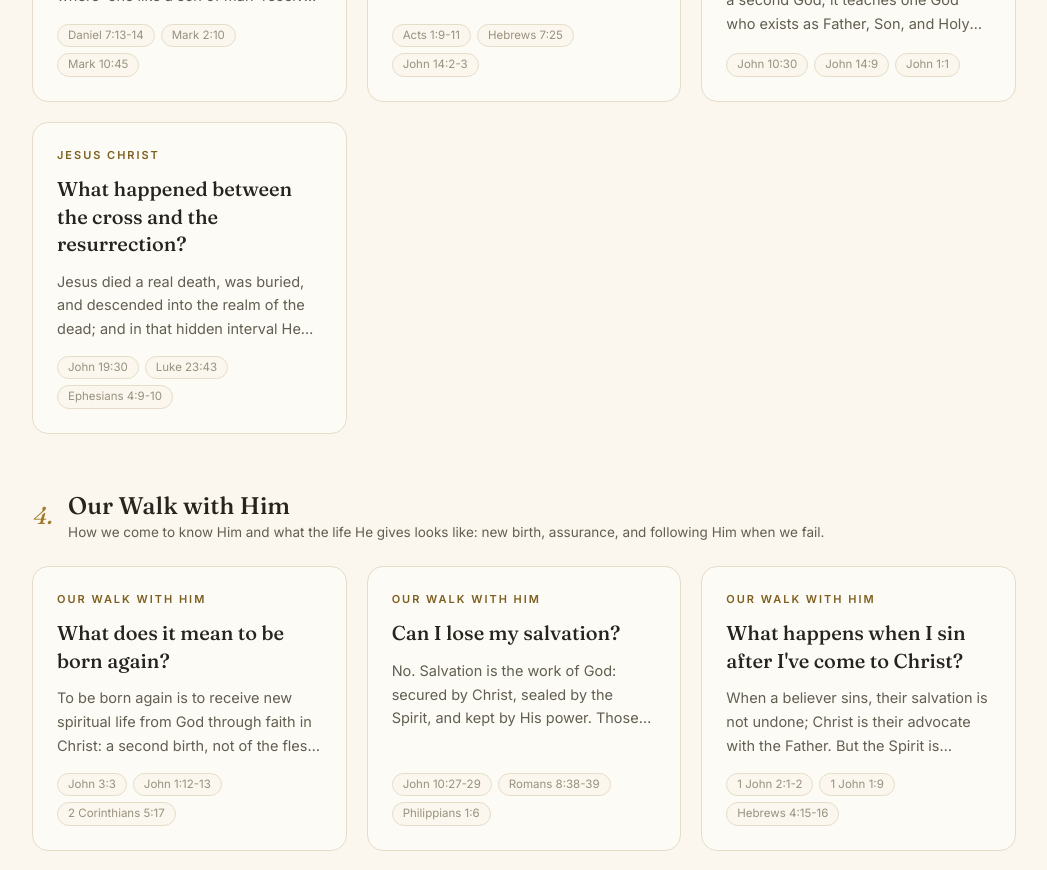
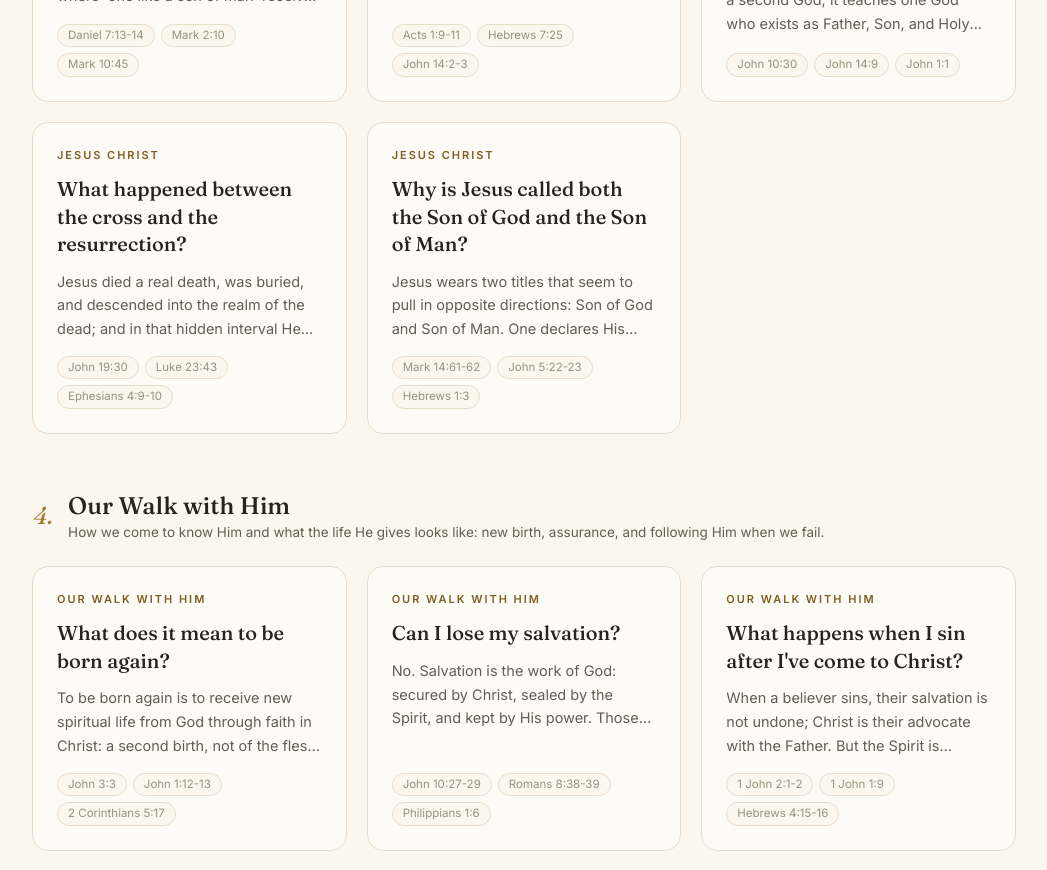
Before and after one commit to kczimm/glory, a Next.js app: page /questions in a window 1280 px wide. Shown: the part 2880-3750 px from the top of the page, without its empty margins (116-1163 px from the left). Built offline with nearby package versions, Linux system fonts and the light colour scheme.

Commit message:
Add study: Why is Jesus called both the Son of God and the Son of Man?

```diff
--- a/src/data/questions.ts
+++ b/src/data/questions.ts
@@ -752,10 +752,10 @@ export const questions: Question[] = [
       },
     ],
     keyVerses: ["John 5:18", "John 10:30", "Hebrews 1:3", "John 5:21"],
-    raises: ["is-jesus-really-god"],
+    raises: ["is-jesus-really-god", "why-is-jesus-both-son-of-god-and-son-of-man"],
     followsFrom: ["who-is-jesus"],
     related: ["who-is-the-holy-spirit"],
-    planned: ["Why did Jesus also call himself the Son of Man?"],
+    planned: ["What does it mean that Jesus is the Son of David?"],
     order: 10,
   },
 
@@ -3553,4 +3553,87 @@ export const questions: Question[] = [
     planned: ["Who were 'the spirits in prison', and what did Christ preach to them?"],
     order: 19,
   },
+
+  {
+    slug: "why-is-jesus-both-son-of-god-and-son-of-man",
+    question: "Why is Jesus called both the Son of God and the Son of Man?",
+    category: "jesus-christ",
+    summary:
+      "Jesus wears two titles that seem to pull in opposite directions: Son of God and Son of Man. One declares His divinity, the other His full humanity, and Scripture insists on both, because a Savior who can stand between God and us must be truly God and truly one of us. The church's confession of Christ has always been both at once.",
+    passages: [
+      {
+        book: "John",
+        chapter: 5,
+        title: "The Son does the Father's works",
+        lookFor: "Jesus speaks as the Son of God, and in the same breath calls Himself the Son of Man with authority to judge.",
+        focus: "19-30",
+      },
+      {
+        book: "Hebrews",
+        chapter: 1,
+        title: "The Son: God's radiance and heir",
+        lookFor: "The opening of Hebrews: the Son is the appointed heir of all things, the exact imprint of God's nature, addressed as God.",
+        focus: "1-9",
+      },
+      {
+        book: "Hebrews",
+        chapter: 2,
+        title: "Made like his brothers",
+        lookFor: "The same Son is the man Jesus, crowned with glory through suffering, tasting death for everyone.",
+        focus: "5-9",
+      },
+      {
+        book: "Luke",
+        chapter: 1,
+        title: "The annunciation",
+        lookFor: "Gabriel declares both: the child will be called the Son of the Most High, and the Holy Spirit will come on Mary so the holy one born will be called the Son of God.",
+        focus: "30-35",
+      },
+      {
+        book: "Mark",
+        chapter: 14,
+        title: "Before the high priest",
+        lookFor: "The two titles meet in one answer: asked if He is the Son of the Blessed, Jesus answers that He is, and they will see the Son of Man coming with the clouds.",
+        focus: "60-64",
+      },
+    ],
+    points: [
+      {
+        heading: "Scripture gives Jesus both titles without apology",
+        body:
+          "Gabriel announces the child as the Son of the Most High, and in the next breath says He will sit on the throne of David. At the baptism, the Father calls Him 'my beloved Son.' And before the high priest, asked, 'Are you the Christ, the Son of the Blessed?' Jesus answered yes, and immediately named Himself the Son of Man coming with the clouds. The two titles belong to one Person.",
+        verses: ["Luke 1:32", "Luke 1:35", "Mark 1:11", "Mark 14:61-62"],
+      },
+      {
+        heading: "Son of God: His divine origin and majesty",
+        body:
+          "Hebrews opens with the Son as the appointed heir of all things, the radiance of God's glory, the exact imprint of God's nature, and it quotes the Father's own words to Him: 'Your throne, O God, is forever and ever.' Jesus taught that the Son does the Father's works and is honored just as the Father is honored. As the Son of God, He is God's equal.",
+        verses: ["Hebrews 1:2-3", "Hebrews 1:5", "Hebrews 1:8", "John 5:19", "John 5:22", "John 5:23"],
+      },
+      {
+        heading: "Son of Man: His full and real humanity",
+        body:
+          "The same Jesus is the Son of Man, as genuinely human as the title sounds. Hebrews applies the psalm to Him: made a little lower than the angels, crowned with glory and honor through suffering, tasting death for everyone. He shared in flesh and blood, was made like his brothers in every way, and was tempted in every way as we are, yet without sin. He is not a God pretending to be human; He is the God-man.",
+        verses: ["Hebrews 2:6-9", "Hebrews 2:14", "Hebrews 2:17", "Hebrews 4:15", "Philippians 2:7-8"],
+      },
+      {
+        heading: "Why both: only such a One can save us",
+        body:
+          "To reconcile God and man, the mediator must know both sides. If Jesus were only God, He could not die for men; if only a man, His death could not save. Paul names Him 'one mediator between God and men, the man Christ Jesus.' As the Son of Man He can suffer and die in our place; as the Son of God His death has infinite worth. The two titles are the two halves of the gospel's only bridge.",
+        verses: ["1 Timothy 2:5", "Hebrews 4:14-15", "John 1:18", "1 John 2:1-2"],
+      },
+      {
+        heading: "The church confesses both, because the Bible does",
+        body:
+          "Thomas met the risen Jesus and cried, 'My Lord and my God,' and the church has confessed Jesus as Lord and God ever since, without ever ceasing to confess that He is man. John saw Him as 'the one and only Son, who is in the bosom of the Father,' who lived among us full of grace and truth. Not a Jesus diminished to fit our categories: the fully divine Son of God who is also fully the Son of Man.",
+        verses: ["John 20:28", "John 1:14", "John 1:18", "Philippians 2:9-11"],
+      },
+    ],
+    keyVerses: ["Mark 14:61-62", "John 5:22-23", "Hebrews 1:3", "Hebrews 2:9", "1 Timothy 2:5"],
+    raises: [],
+    followsFrom: ["what-does-it-mean-that-jesus-is-the-son-of-god", "who-is-jesus"],
+    related: ["why-did-jesus-call-himself-son-of-man", "what-does-it-mean-that-jesus-is-the-son-of-god", "is-jesus-really-god", "does-jesus-sharing-gods-nature-mean-two-gods"],
+    planned: ["How can one Person be fully God and fully man at once?"],
+    order: 20,
+  },
 ];
```
